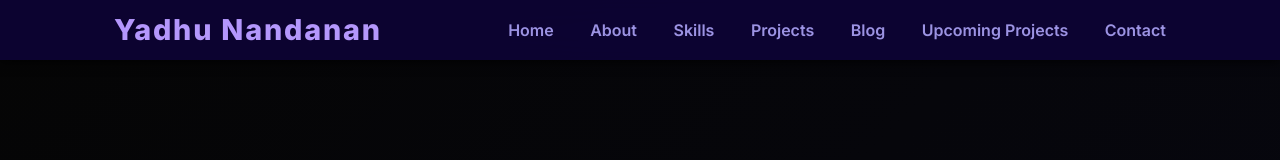
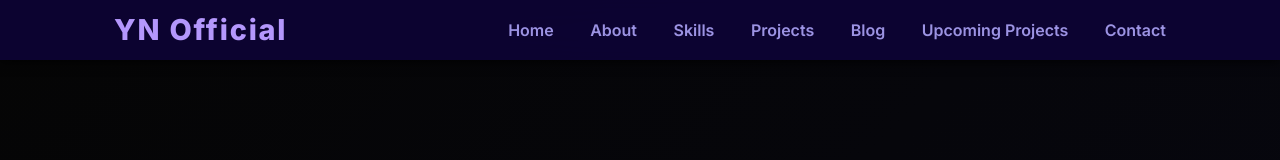
Before and after one commit to helloyadhunandanan/ynofficial, a plain HTML site: page index.html in a window 1280 px wide. Shown: the top 160 px of the page. Drawn offline with Linux system fonts and the light colour scheme.

Commit message:
Update index.html

```diff
--- a/index.html
+++ b/index.html
@@ -15,7 +15,7 @@
 <body>
   <header>
     <div class="nav-container">
-      <div class="logo" tabindex="0">Yadhu Nandanan</div>
+      <div class="logo" tabindex="0">YN Official</div>
       <nav>
         <a href="#hero" tabindex="0">Home</a>
         <a href="#about" tabindex="0">About</a>
```
